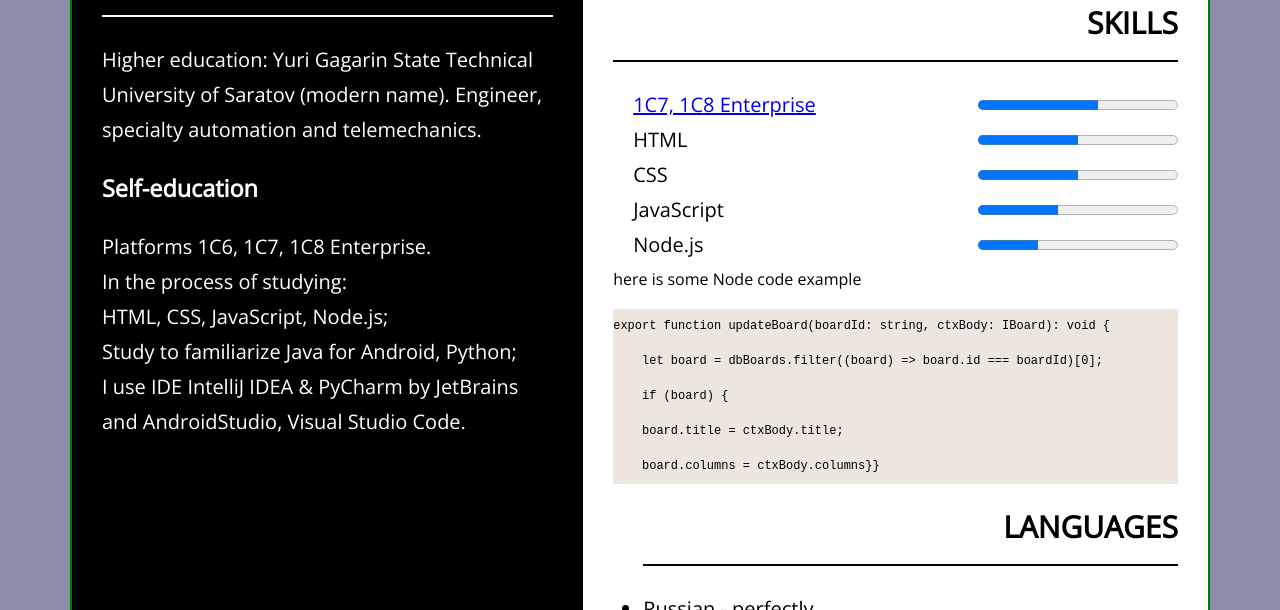
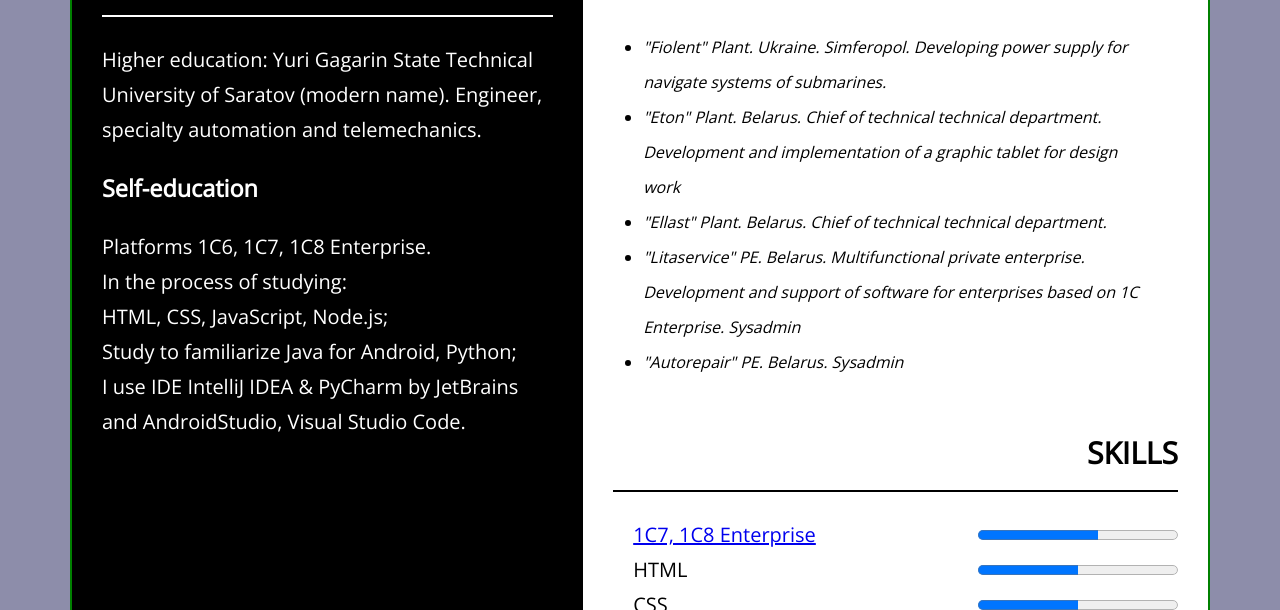
Before and after one commit to Alitalia60/rsschool-cv-preschool_2021, a plain HTML site: page index.html in a window 1280 px wide. Shown: the part 717-1327 px from the top of the page. Drawn offline with nearby package versions, Linux system fonts and the light colour scheme.

Commit message:
refactor: added places of work

```diff
--- a/index.html
+++ b/index.html
@@ -106,6 +106,15 @@
                             fo enterprise, payment accounting program for public utilities organizations, for city cable TV.
                             <br> Just now i'm working as a sysadmin in my own company and continue to support some businesses that do not have their own sysadmin.
                         </p>
+                        <ul class="experience-detail">
+                            <li>"Fiolent" Plant. Ukraine. Simferopol. Developing power supply for navigate systems of submarines.
+                            </li>
+                            <li>"Eton" Plant. Belarus. Chief of technical technical department. Development and implementation of a graphic tablet for design work</li>
+                            <li>"Ellast" Plant. Belarus. Chief of technical technical department.</li>
+                            <li>"Litaservice" PE. Belarus. Multifunctional private enterprise. Development and support of software for enterprises based on 1C Enterprise. Sysadmin</li>
+
+                            <li>"Autorepair" PE. Belarus. Sysadmin</li>
+                        </ul>
 
                     </div>
                     <div class="right__side_skills" id="skills">
--- a/style.css
+++ b/style.css
@@ -190,6 +190,12 @@ h2 {
     color: black;
 }
 
+.experience-detail {
+    padding: 30px;
+    font-size: 16px;
+    font-style: italic;
+}
+
 .skils_item {
     margin-left: 20px;
     display: flex;
```
